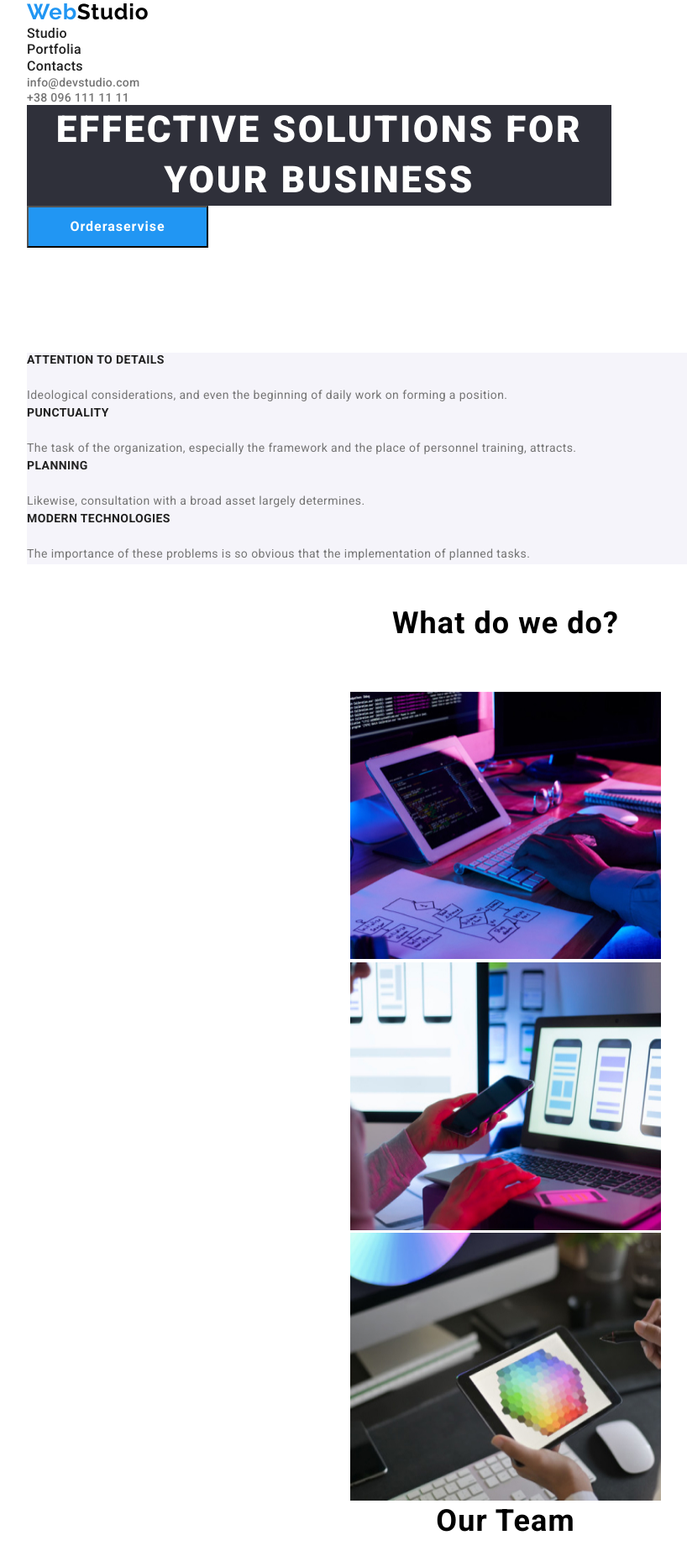
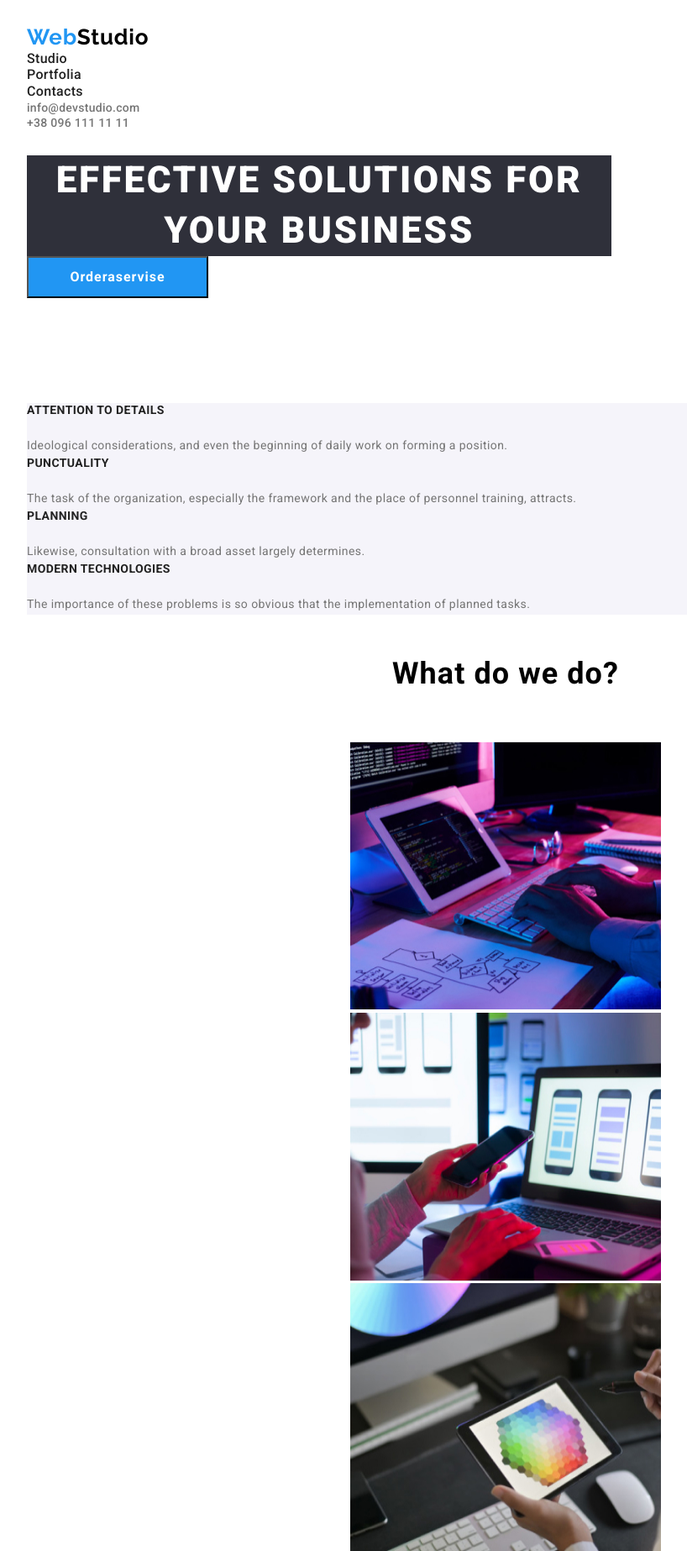
Before and after one commit to Trempeel/hw-12, a plain HTML site: page index.html in a window 1280 px wide. Shown: the top 1847 px of the page at 84% size, without its empty margins (38-856 px from the left). Drawn offline with nearby package versions, Linux system fonts and the light colour scheme.

Commit message:
домашка перездача

```diff
--- a/css/style.css
+++ b/css/style.css
@@ -1,4 +1,3 @@
-
 * {
   margin: 0;
   padding: 0;
@@ -24,6 +23,11 @@ h1, h2, h3, h4, h5, h6 {
   margin: 0;
   padding: 0;
   font-weight: normal;
+}
+
+header, footer, .section {
+padding-top: 30px;
+padding-bottom: 30px;
 }
 
 /* webstudio with portfolia header */
--- a/index.html
+++ b/index.html
@@ -29,12 +29,14 @@
         </div>
     </header>
     <main>
+        <section>
             <div class="container">
-        <section>
                 <h1 class="main-title">Effective solutions for your business</h1>
                 <button type="button" class="main-button">Orderaservise</button>
+            </div>
         </section>
         <section>
+            <div class="container">
                 <h2 class="none">Our features</h2>
                 <ul class="features-list">
                     <li class="features-item">
@@ -54,16 +56,20 @@
                         <p class="features-item-text">The importance of these problems is so obvious that the implementation of planned tasks.</p>
                     </li>
                 </ul>
+            </div>
         </section>
         <section>
+            <div class="container">
                 <h2 class="work-title">What do we do?</h2>
                 <ul class="work-list">
                     <li class="work-item"><img src="./images/computer.jpg" alt="computer" width="370" height="319"></li>
                     <li class="work-item"><img src="./images/box2.jpg" alt="phone with computer" width="370" height="319"></li>
                     <li class="work-item"><img src="./images/img.jpg" alt="tablet" width="370" height="319"></li>
                 </ul>
+            </div>
         </section>
         <section>
+            <div class="container">
                 <h2 class="team-title">Our Team</h2>
                 <ul class="team-list">
                     <li class="team-member">
@@ -82,8 +88,8 @@
                     </li>
                     <li class="team-member">
                         <article>
-                        <img  src="./images/img(4).jpg" alt="man" width="270" height="260">
-                        <h3 class="team-member-name">Mukola Tarasov</h3>
+                            <img src="./images/img(4).jpg" alt="man" width="270" height="260">
+                            <h3 class="team-member-name">Mukola Tarasov</k>
                             <p class="team-member-role">Marketing</p>
                         </article>
                     </li>
@@ -95,8 +101,8 @@
                         </article>
                     </li>
                 </ul>
+            </div>
         </section>
-        </div>
     </main>
     <footer>
         <div class="container">
```
Also changed, not shown: portfolio.html (+2 -2 lines). Lines whose indentation alone changed are shown as unchanged.
